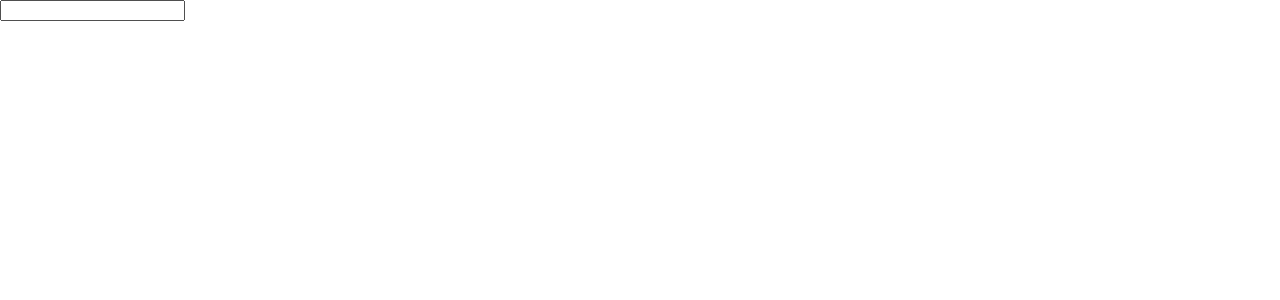
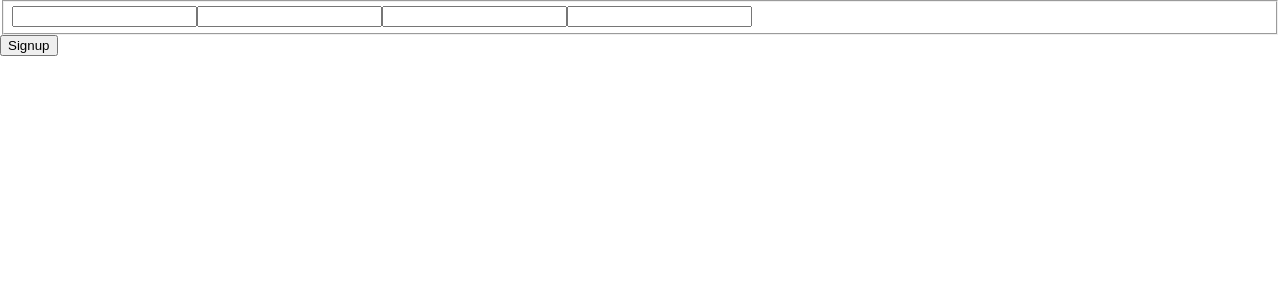
Before and after one commit to williamstyronejr/reservationsystem, a React (Create React App) app in the folder client/: page /signup in a window 1280 px wide. Shown: the top 300 px of the page. Built offline with nearby package versions, Linux system fonts and the light colour scheme.

Commit message:
Now uses react query

```diff
--- a/client/src/pages/auth/RecoveryPage.tsx
+++ b/client/src/pages/auth/RecoveryPage.tsx
@@ -1,31 +1,32 @@
 import * as React from 'react';
+import { useMutation } from 'react-query';
 
 const RecoveryPage = () => {
   const [email, setEmail] = React.useState<string>('');
-  const [success, setSuccess] = React.useState<boolean>(false);
-  const [error, setError] = React.useState<string | null>(null);
+  const [fieldError, setFieldError] = React.useState<string | null>(null);
+
+  const { data, error, isLoading, mutate } = useMutation(
+    async (inputEmail: string) => {
+      const res = await fetch('/recovery', {
+        method: 'POST',
+        headers: { 'Content-Type': 'application/json' },
+        body: JSON.stringify({ email: inputEmail }),
+      });
+
+      const jsonData: any = await res.json();
+      if (jsonData.errors) return setFieldError(jsonData.errors.email);
+      return jsonData;
+    },
+  );
 
   const submitHandler = (evt: React.SyntheticEvent<HTMLFormElement>): any => {
     evt.preventDefault();
+    if (isLoading) return;
 
-    if (email.trim() === '') return setError('Please provide a valid email.');
-    setError(null);
-    setSuccess(false);
-
-    fetch('/recovery', {
-      method: 'POST',
-      headers: { 'Content-Type': 'application/json' },
-      body: JSON.stringify({ email }),
-    })
-      .then((res: Response) => res.json())
-      .then((data) => {
-        // eslint-disable-next-line no-console
-        if (data.errors) return setError(data.errors.email);
-        setSuccess(true);
-      })
-      .catch(() => {
-        setError('An server error has occurred, please try again.');
-      });
+    if (email.trim() === '')
+      return setFieldError('Please provide a valid email.');
+    setFieldError(null);
+    mutate(email);
   };
 
   return (
@@ -40,11 +41,17 @@ const RecoveryPage = () => {
 
           {error ? (
             <div className="form__notification form__notification--error">
-              {error}
+              An error occurred during your request, please try again.
             </div>
           ) : null}
 
-          {success ? (
+          {fieldError ? (
+            <div className="form__notification form__notification--error">
+              {fieldError}
+            </div>
+          ) : null}
+
+          {data && data.success ? (
             <div className="form__notification form__notification--success">
               Please check your email for recovery instructions.
             </div>
@@ -64,7 +71,11 @@ const RecoveryPage = () => {
           </label>
         </fieldset>
 
-        <button className="form__btn form__btn-submit" type="submit">
+        <button
+          className="form__btn form__btn-submit"
+          type="submit"
+          disabled={isLoading}
+        >
           Submit
         </button>
       </form>
--- a/client/src/pages/auth/SigninPage.tsx
+++ b/client/src/pages/auth/SigninPage.tsx
@@ -1,17 +1,61 @@
 import * as React from 'react';
+import { useMutation } from 'react-query';
+import { useNavigate } from 'react-router-dom';
+import Input from '../../components/Input';
+import { useAuthContext } from '../../context/auth';
 
-const RecoveryPage = () => {
-  const [email, setEmail] = React.useState<string>('');
+const SigninPage = () => {
+  const navigate = useNavigate();
+  const { signin, state } = useAuthContext();
+  const { error, isLoading, mutate } = useMutation(
+    async ({ username, password }: { username: string; password: string }) => {
+      const res = await fetch('/signin', {
+        method: 'POST',
+        headers: { 'Content-Type': 'application/json' },
+        body: JSON.stringify({ username, password }),
+      });
+
+      const jsonData = await res.json();
+      if (jsonData.user) signin(jsonData.user);
+      return jsonData;
+    },
+  );
+
+  function submitHandler(evt: React.SyntheticEvent<HTMLFormElement>) {
+    evt.preventDefault();
+    const formData = new FormData(evt.currentTarget);
+    const fields: any = Object.fromEntries(formData.entries());
+    mutate(fields);
+  }
+
+  if (state.authenticated) navigate('/dashboard');
+
   return (
-    <section>
-      <input
-        className=""
-        type="text"
-        value={email}
-        onChange={(evt) => setEmail(evt.target.value)}
-      />
+    <section className="signin">
+      <form className="form" onSubmit={submitHandler}>
+        <header className="form__header">
+          {error ? (
+            <div className="form__notification form__notification--error">
+              An error occurred during your request, please try again.
+            </div>
+          ) : null}
+        </header>
+
+        <fieldset className="form__field">
+          <Input name="username" type="text" />
+          <Input name="password" type="password" />
+        </fieldset>
+
+        <button
+          className="form__btn form__btn--submit"
+          type="submit"
+          disabled={isLoading}
+        >
+          Signin
+        </button>
+      </form>
     </section>
   );
 };
 
-export default RecoveryPage;
+export default SigninPage;
--- a/client/src/pages/auth/SignupPage.tsx
+++ b/client/src/pages/auth/SignupPage.tsx
@@ -1,17 +1,73 @@
 import * as React from 'react';
+import { useMutation } from 'react-query';
+import { useNavigate } from 'react-router-dom';
+import Input from '../../components/Input';
+import { useAuthContext } from '../../context/auth';
 
-const RecoveryPage = () => {
-  const [email, setEmail] = React.useState<string>('');
+const SignupPage = () => {
+  const navigate = useNavigate();
+  const { signin, state } = useAuthContext();
+  const { error, isLoading, mutate } = useMutation(
+    async ({
+      username,
+      email,
+      password,
+      confirmPassword,
+    }: {
+      username: string;
+      email: string;
+      password: string;
+      confirmPassword: string;
+    }) => {
+      const res = await fetch('/signup', {
+        method: 'POST',
+        headers: { 'Content-Type': 'application/json' },
+        body: JSON.stringify({ username, email, password, confirmPassword }),
+      });
+
+      const jsonData = await res.json();
+      if (jsonData.user) signin(jsonData.user);
+      return jsonData;
+    },
+  );
+
+  function submitHandler(evt: React.SyntheticEvent<HTMLFormElement>) {
+    evt.preventDefault();
+    const formData = new FormData(evt.currentTarget);
+    const fields: any = Object.fromEntries(formData.entries());
+    mutate(fields);
+  }
+
+  if (state.authenticated) navigate('/dashboard');
+
   return (
-    <section>
-      <input
-        className=""
-        type="text"
-        value={email}
-        onChange={(evt) => setEmail(evt.target.value)}
-      />
+    <section className="signin">
+      <form className="form" onSubmit={submitHandler}>
+        <header className="form__header">
+          {error ? (
+            <div className="form__notification form__notification--error">
+              An error occurred during your request, please try again.
+            </div>
+          ) : null}
+        </header>
+
+        <fieldset className="form__field">
+          <Input name="email" type="text" />
+          <Input name="username" type="text" />
+          <Input name="password" type="password" />
+          <Input name="confirmPassword" type="password" />
+        </fieldset>
+
+        <button
+          className="form__btn form__btn--submit"
+          type="submit"
+          disabled={isLoading}
+        >
+          Signup
+        </button>
+      </form>
     </section>
   );
 };
 
-export default RecoveryPage;
+export default SignupPage;
```
